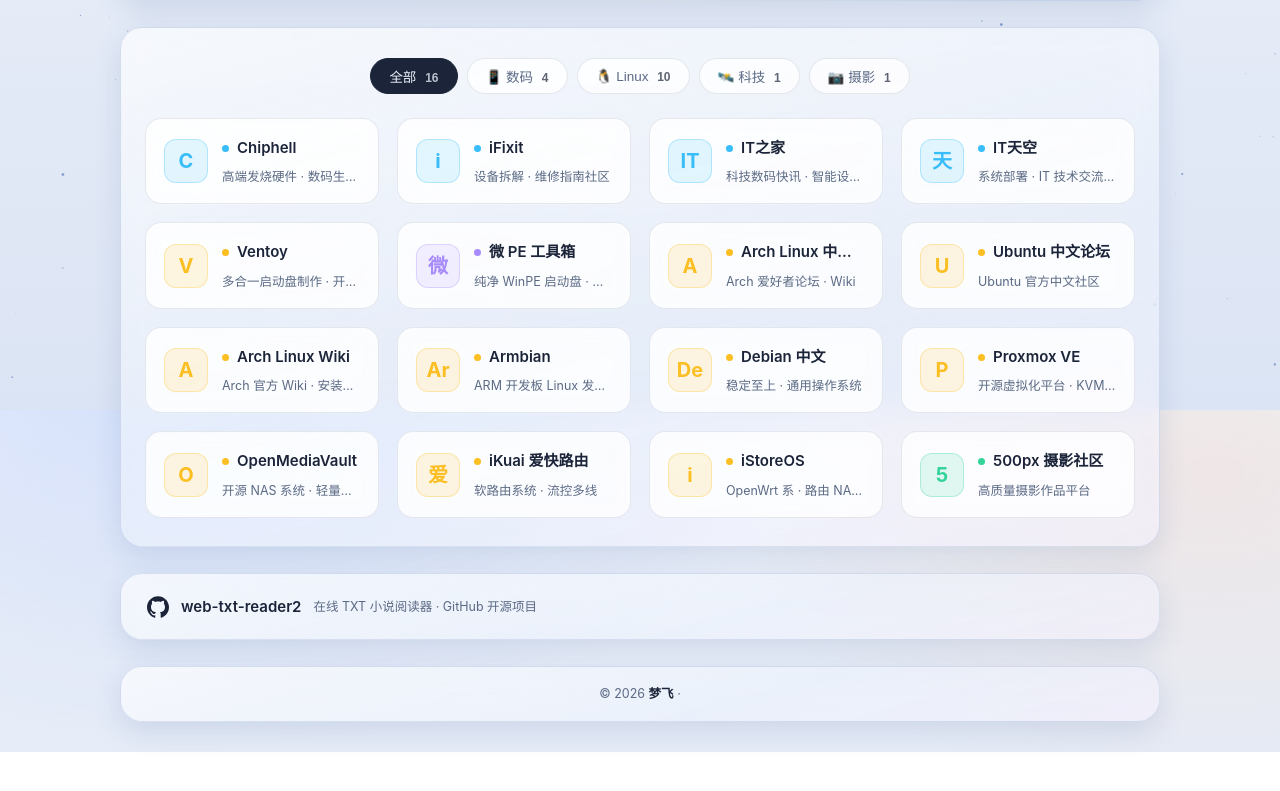
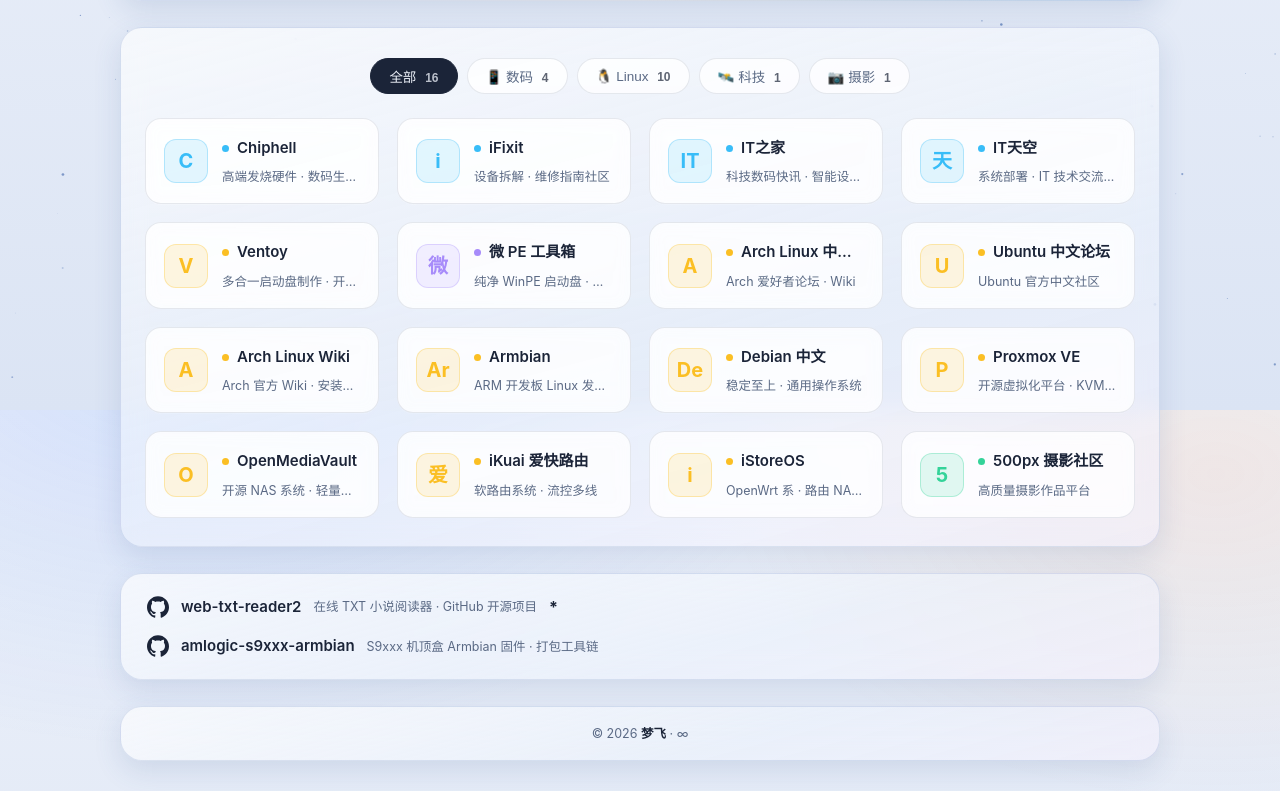
Before and after one commit to mengfei523060/mengfei523060.github.io, a plain HTML site: page index.html in a window 1280 px wide. Shown: the part 390-1181 px from the top of the page. Before the commit the page ends 1142 px from the top, so only its background shows below. Drawn offline with Linux system fonts and the light colour scheme.

Commit message:
Add files via upload

```diff
--- a/index.html
+++ b/index.html
@@ -66,7 +66,8 @@
 
   /* ---------- 底部项目链接（面板背景 + 左对齐） ---------- */
   .project {
-    display:flex; justify-content:flex-start; align-items:center;
+    display:flex; flex-direction:column; justify-content:flex-start; align-items:flex-start;
+    gap:14px;
     margin-top:26px; padding:20px 26px;
     background:linear-gradient(165deg, rgba(255,255,255,.66) 0%, rgba(238,244,253,.52) 60%, rgba(246,242,255,.55) 100%);
     border:1px solid rgba(90,120,180,.18);
@@ -83,6 +84,7 @@
   .project a:hover { color:#e8650f; transform:translateX(4px); }
   .project svg { width:22px; height:22px; flex:none; }
   .project small { font-weight:400; font-size:12.5px; color:var(--muted); }
+  .project .ast { color:var(--fg); font-weight:700; font-size:16px; line-height:1; }
 
   /* ---------- 分类标签 ---------- */
   /* ---------- 导航区背景面板 ---------- */
@@ -276,11 +278,16 @@
     <a href="https://github.com/mengfei523060/web-txt-reader2" target="_blank" rel="noopener">
       <svg viewBox="0 0 24 24" fill="currentColor" aria-hidden="true"><path d="M12 .297c-6.63 0-12 5.373-12 12 0 5.303 3.438 9.8 8.205 11.385.6.113.82-.258.82-.577 0-.285-.01-1.04-.015-2.04-3.338.724-4.042-1.61-4.042-1.61C4.422 18.07 3.633 17.7 3.633 17.7c-1.087-.744.084-.729.084-.729 1.205.084 1.838 1.236 1.838 1.236 1.07 1.835 2.809 1.305 3.495.998.108-.776.417-1.305.76-1.605-2.665-.3-5.466-1.332-5.466-5.93 0-1.31.465-2.38 1.235-3.22-.135-.303-.54-1.523.105-3.176 0 0 1.005-.322 3.3 1.23.96-.267 1.98-.399 3-.405 1.02.006 2.04.138 3 .405 2.28-1.552 3.285-1.23 3.285-1.23.645 1.653.24 2.873.12 3.176.765.84 1.23 1.91 1.23 3.22 0 4.61-2.805 5.625-5.475 5.92.42.36.81 1.096.81 2.22 0 1.606-.015 2.896-.015 3.286 0 .315.21.69.825.57C20.565 22.092 24 17.592 24 12.297c0-6.627-5.373-12-12-12"/></svg>
       <span>web-txt-reader2</span>
-      <small>在线 TXT 小说阅读器 · GitHub 开源项目</small>
+      <small>在线 TXT 小说阅读器 · GitHub 开源项目</small><span class="ast">*</span>
+    </a>
+    <a href="https://github.com/ophub/amlogic-s9xxx-armbian" target="_blank" rel="noopener">
+      <svg viewBox="0 0 24 24" fill="currentColor" aria-hidden="true"><path d="M12 .297c-6.63 0-12 5.373-12 12 0 5.303 3.438 9.8 8.205 11.385.6.113.82-.258.82-.577 0-.285-.01-1.04-.015-2.04-3.338.724-4.042-1.61-4.042-1.61C4.422 18.07 3.633 17.7 3.633 17.7c-1.087-.744.084-.729.084-.729 1.205.084 1.838 1.236 1.838 1.236 1.07 1.835 2.809 1.305 3.495.998.108-.776.417-1.305.76-1.605-2.665-.3-5.466-1.332-5.466-5.93 0-1.31.465-2.38 1.235-3.22-.135-.303-.54-1.523.105-3.176 0 0 1.005-.322 3.3 1.23.96-.267 1.98-.399 3-.405 1.02.006 2.04.138 3 .405 2.28-1.552 3.285-1.23 3.285-1.23.645 1.653.24 2.873.12 3.176.765.84 1.23 1.91 1.23 3.22 0 4.61-2.805 5.625-5.475 5.92.42.36.81 1.096.81 2.22 0 1.606-.015 2.896-.015 3.286 0 .315.21.69.825.57C20.565 22.092 24 17.592 24 12.297c0-6.627-5.373-12-12-12"/></svg>
+      <span>amlogic-s9xxx-armbian</span>
+      <small>S9xxx 机顶盒 Armbian 固件 · 打包工具链</small>
     </a>
   </section>
 
-  <footer>© 2026 <b>梦飞</b> · </footer>
+  <footer>© 2026 <b>梦飞</b> · ∞</footer>
 </div>
 
 <script>
```
